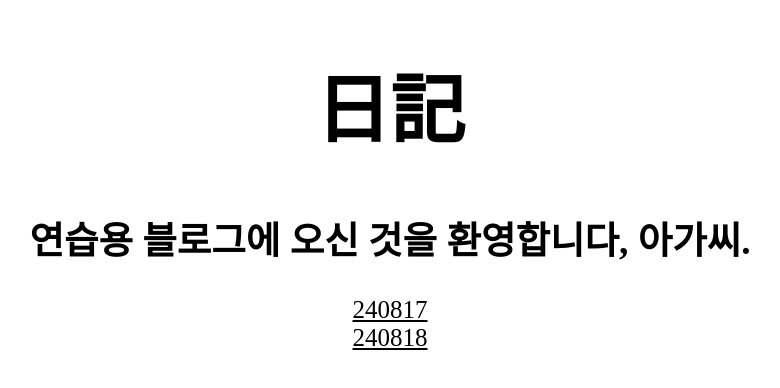
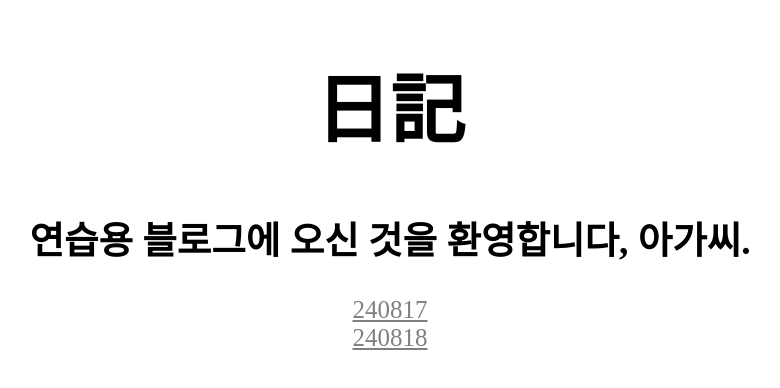
Before and after one commit to dini-cpu/-, a plain HTML site: page 24-08.html in a window 1280 px wide. Shown: the whole page, without its empty margins (250-1030 px from the left). Drawn offline with Linux system fonts and the light colour scheme.

Commit message:
Add files via upload

```diff
--- a/24-08.html
+++ b/24-08.html
@@ -6,9 +6,10 @@
 
     <style>
         a{color:black;}
-            h1{font-size: 75px;}
-            body{text-align: center;
-                font-size: 25px;}
+        h1{font-size: 75px;}
+        body{text-align: center;
+            font-size: 25px;}
+        .saw{color: gray;}
 
     </style>
 
@@ -19,8 +20,8 @@
         <p><h2>연습용 블로그에 오신 것을 환영합니다, 아가씨.</h2></p>
 
 
-            <p><a href="240817.html">240817</a><br>
-                <a href="20240818.html">240818</a></p>
+            <p><a href="240817.html" class="saw">240817</a><br>
+                <a href="20240818.html" class="saw">240818</a></p>
 
 
     </body>
```
